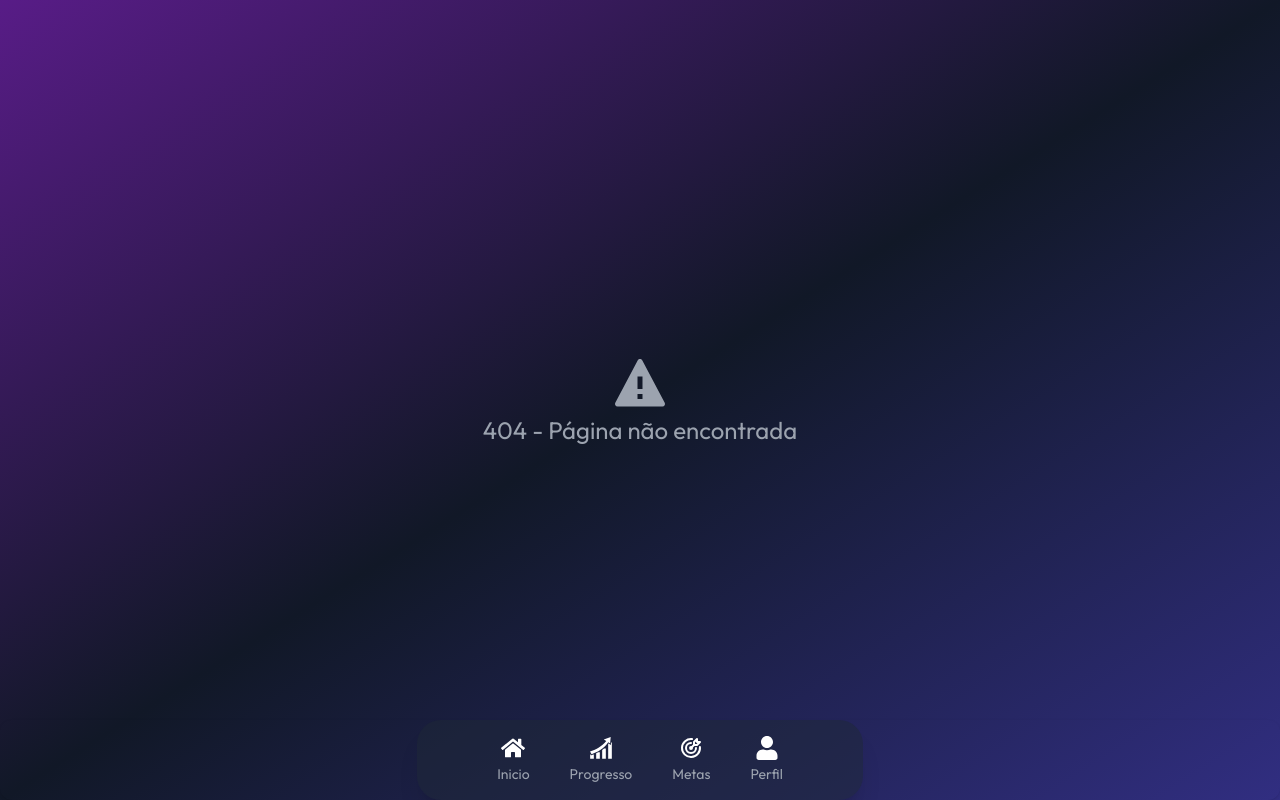
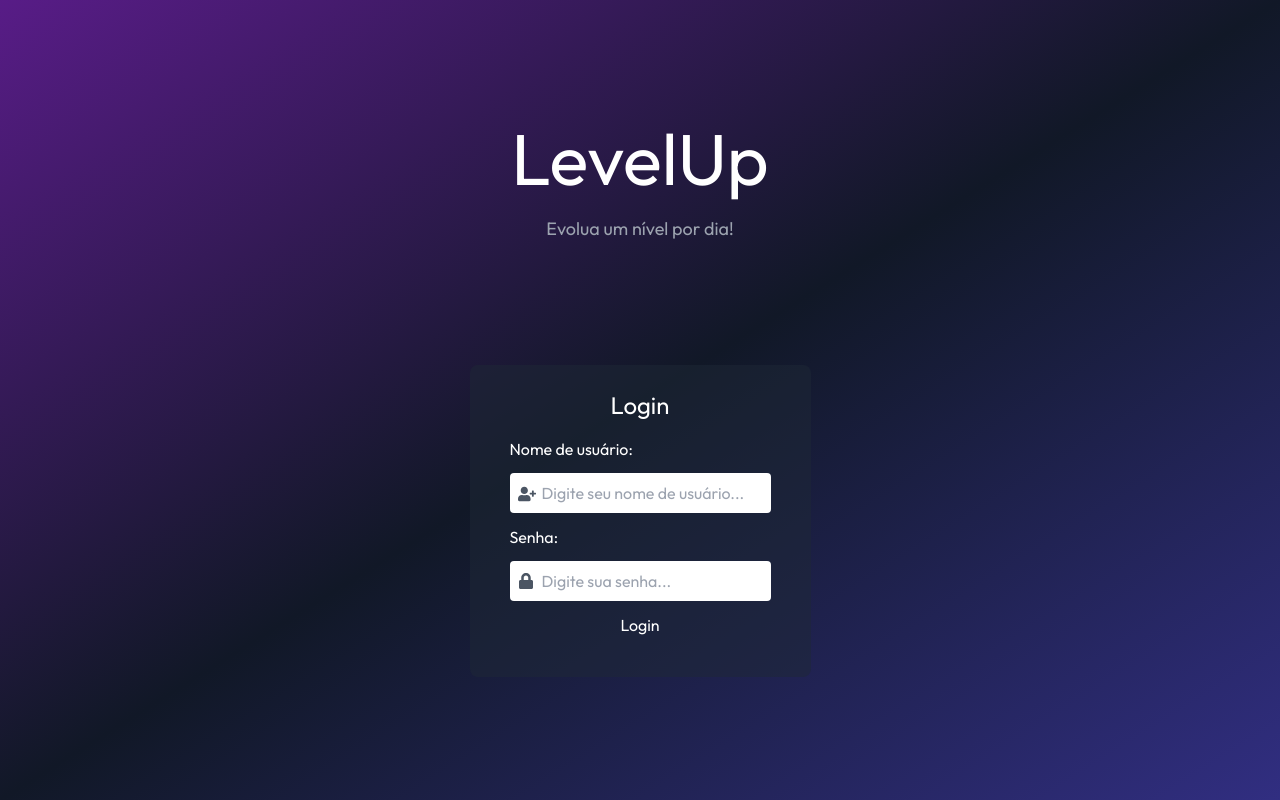
Before and after one commit to NGLedtx/levelup, a React (Vite) app: page /login in a window 1280 px wide. Before the commit this address had no page. Built offline with nearby package versions, Linux system fonts and the light colour scheme.

Commit message:
feat: add login page and app layout routing

```diff
--- a/src/App.jsx
+++ b/src/App.jsx
@@ -1,30 +1,27 @@
-import Header from "./components/layout/PageHeader";
-import NavBar from "./components/layout/NavBar";
+import AppLayout from "./components/layout/AppLayout";
+
 import Home from "./components/pages/Home";
 import Progress from "./components/pages/Progress";
 import Targets from "./components/pages/Targets";
 import Profile from "./components/pages/Profile";
 import NotFound from "./components/pages/NotFound";
+import Login from "./components/pages/Login";
 import { BrowserRouter, Routes, Route } from "react-router-dom";
 function App() {
   return (
     <div className="flex flex-col justify-center bg-gradient-to-br from-purple-900 via-gray-900 to-indigo-900">
       <BrowserRouter>
         <Routes>
-          <Route path="/profile" element={<Profile />} />
-          <Route
-            path="/"
-            element={
-              <>
-                <Header /> <Home />
-              </>
-            }
-          />
-          <Route path="/targets" element={<Targets />} />
-          <Route path="/progress" element={<Progress />} />
+          <Route path="/login" element={<Login />} />
+
+          <Route element={<AppLayout />}>
+            <Route path="/" element={<Home />} />
+            <Route path="/profile" element={<Profile />} />
+            <Route path="/targets" element={<Targets />} />
+            <Route path="/progress" element={<Progress />} />
+          </Route>
           <Route path="*" element={<NotFound />} />
         </Routes>
-        <NavBar />
       </BrowserRouter>
     </div>
   );
--- /dev/null
+++ b/src/components/Onboarding/QuestionCard.jsx
@@ -0,0 +1,8 @@
+function QuestionCard(){
+    return(
+        <div>
+
+        </div>
+    )
+}
+export default QuestionCard;
--- /dev/null
+++ b/src/components/layout/AppLayout.jsx
@@ -0,0 +1,13 @@
+import { Outlet } from "react-router-dom";
+import NavBar from "./NavBar";
+import PageHeader from "./PageHeader";
+function AppLayout(){
+    return(
+        <>
+        <Outlet/>
+        <NavBar/>
+        </>
+
+    )
+}
+export default AppLayout;
--- a/src/components/pages/Home.jsx
+++ b/src/components/pages/Home.jsx
@@ -1,7 +1,10 @@
 import { FaHome } from "react-icons/fa";
+import PageHeader from "../layout/PageHeader";
 
 function Home() {
   return (
+    <div>
+      <PageHeader />
       <div className="flex flex-col justify-center items-center bg-transparent h-screen">
         <div className="flex flex-col justify-center items-center text-gray-600">
           <p className="text-4xl">
@@ -10,6 +13,7 @@ function Home() {
           <p>Em Breve! Página de início em desenvolvimento</p>
         </div>
       </div>
+    </div>
   );
 }
 export default Home;
--- /dev/null
+++ b/src/components/pages/Login.jsx
@@ -0,0 +1,40 @@
+import { FaLock, FaUserPlus } from "react-icons/fa";
+
+function Login() {
+  return (
+    <div className="flex flex-col justify-evenly items-center bg-transparent h-screen text-white">
+      <div className="flex flex-col justify-center items-center gap-5">
+        <h1 className="text-7xl">LevelUp</h1>
+        <p className="text-lg text-gray-400">Evolua um nível por dia!</p>
+      </div>
+      <div className=" flex justify-center flex-col items-center bg-gray-800/50 rounded-lg p-6">
+        <h2 className="text-2xl">Login</h2>
+        <form className="flex flex-col p-4 gap-3">
+          <label htmlFor="username">Nome de usuário:</label>
+          <div className="relative">
+            <FaUserPlus className="absolute left-2 top-3 text-gray-600 text-lg"/>
+            <input
+              type="text"
+              id="username"
+              placeholder="Digite seu nome de usuário..."
+              className="text-gray-800 pl-8 outline-none focus:ring-2 focus:ring-gray-500 rounded h-10"
+            />
+          </div>
+          <label htmlFor="password">Senha:</label>
+          <div className="relative">
+            <FaLock className="absolute left-2 top-3 text-gray-600" />
+            <input
+              type="password"
+              id="password"
+              placeholder="Digite sua senha..."
+              className="text-gray-800 pl-8 outline-none focus:ring-2 focus:ring-gray-500 rounded h-10"
+            />
+          </div>
+
+          <button type="submit">Login</button>
+        </form>
+      </div>
+    </div>
+  );
+}
+export default Login;
```
Lines whose indentation alone changed are shown as unchanged.
